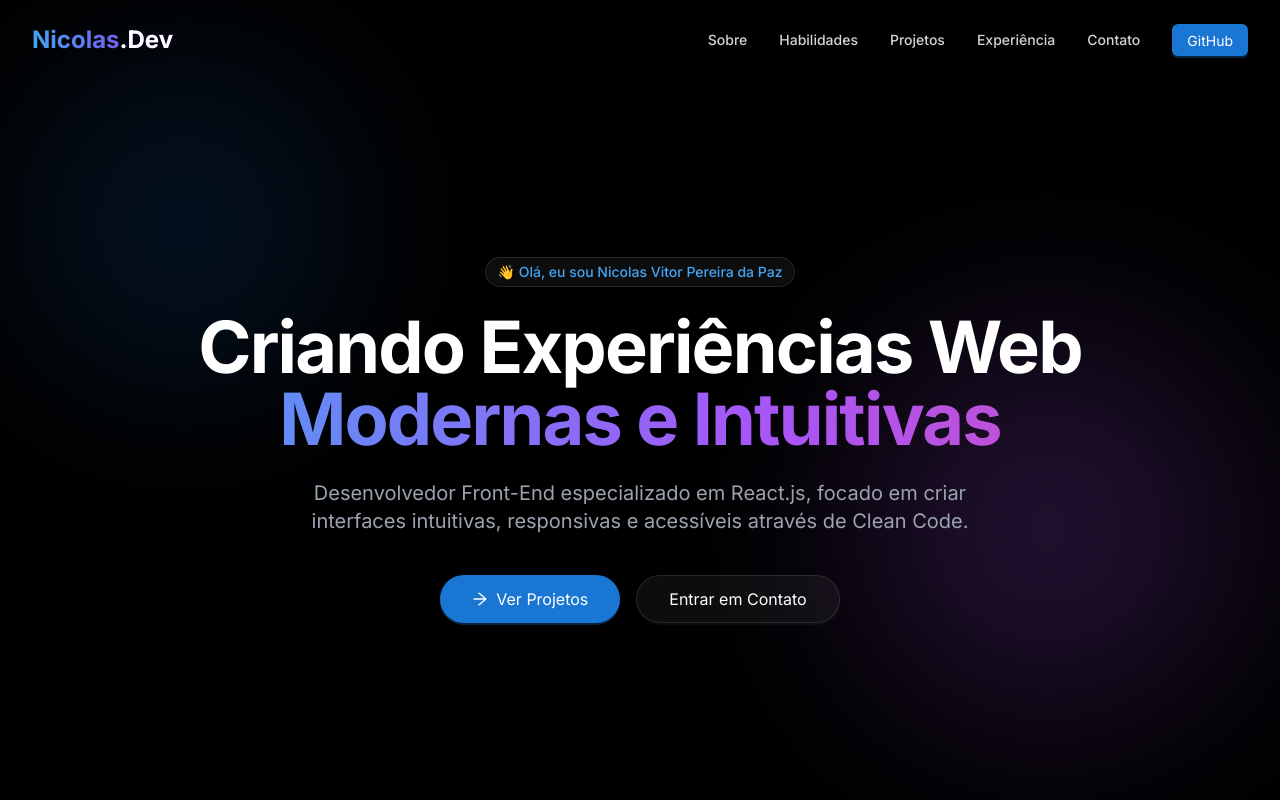
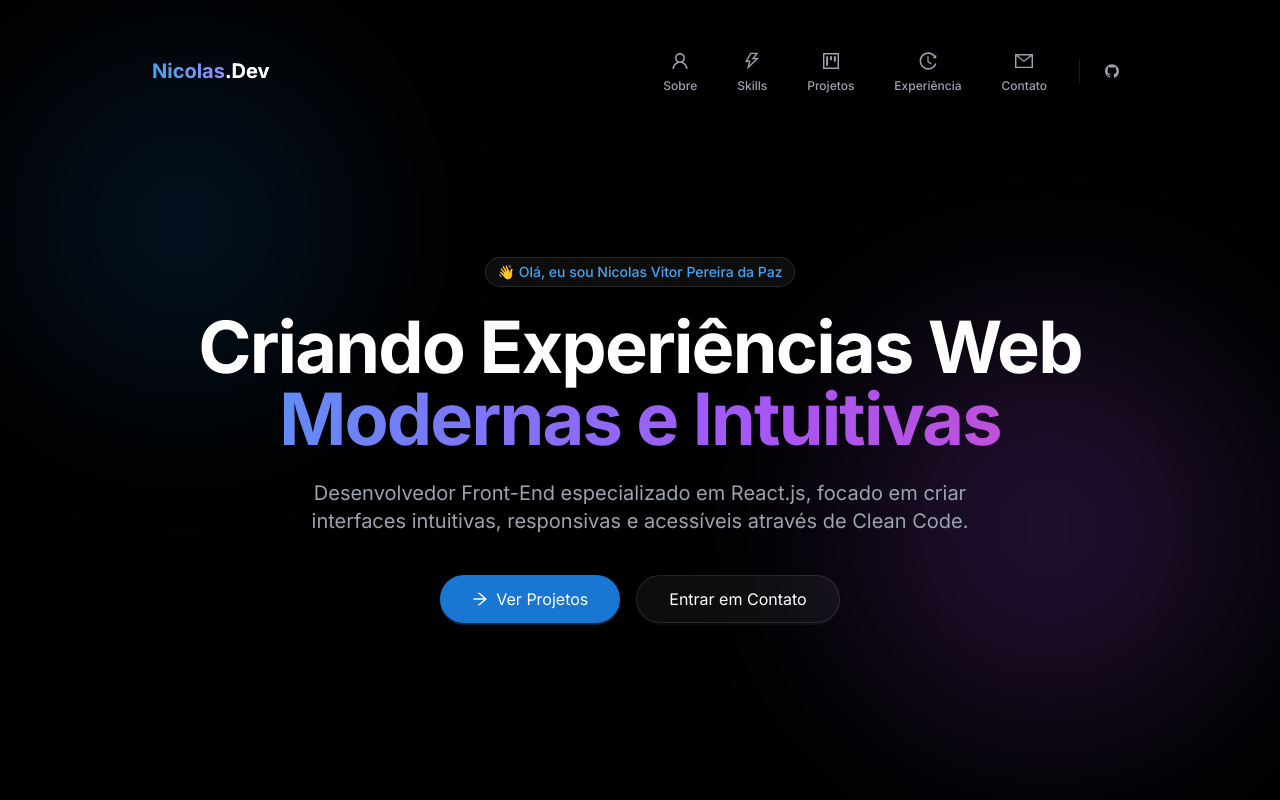
Before and after one commit to NicolasVitorP/Portfolio, a React (Vite) app: page / in a window 1280 px wide. Shown: the top 800 px of the page. Built offline with nearby package versions, Linux system fonts and the light colour scheme.

Commit message:
Novo design da barra de cima

```diff
--- a/src/components/layout/Navbar.jsx
+++ b/src/components/layout/Navbar.jsx
@@ -1,8 +1,16 @@
 
 import React, { useState, useEffect } from 'react';
 import { Button, Drawer } from 'antd';
-import { MenuOutlined } from '@ant-design/icons';
-import { motion, useScroll } from 'framer-motion';
+import {
+    MenuOutlined,
+    UserOutlined,
+    ThunderboltOutlined,
+    ProjectOutlined,
+    HistoryOutlined,
+    MailOutlined,
+    GithubOutlined
+} from '@ant-design/icons';
+import { motion } from 'framer-motion';
 
 const Navbar = () => {
     const [isScrolled, setIsScrolled] = useState(false);
@@ -17,11 +25,11 @@ const Navbar = () => {
     }, []);
 
     const navLinks = [
-        { name: 'Sobre', href: '#about' },
-        { name: 'Habilidades', href: '#skills' },
-        { name: 'Projetos', href: '#projects' },
-        { name: 'Experiência', href: '#experience' },
-        { name: 'Contato', href: '#contact' },
+        { name: 'Sobre', href: '#about', icon: <UserOutlined /> },
+        { name: 'Skills', href: '#skills', icon: <ThunderboltOutlined /> },
+        { name: 'Projetos', href: '#projects', icon: <ProjectOutlined /> },
+        { name: 'Experiência', href: '#experience', icon: <HistoryOutlined /> },
+        { name: 'Contato', href: '#contact', icon: <MailOutlined /> },
     ];
 
     const scrollToSection = (e, href) => {
@@ -34,84 +42,105 @@ const Navbar = () => {
     };
 
     return (
+        <div className="fixed w-full z-50 px-4 pt-6 pointer-events-none">
             <motion.nav
-            initial={{ y: -100 }}
-            animate={{ y: 0 }}
-            className={`fixed w-full z-50 transition-all duration-300 ${isScrolled
-                ? 'bg-[#0a0a0a]/80 backdrop-blur-md py-4 shadow-lg border-b border-white/10'
-                : 'bg-transparent py-6'
+                initial={{ y: -100, opacity: 0 }}
+                animate={{ y: 0, opacity: 1 }}
+                className={`max-w-5xl mx-auto pointer-events-auto transition-all duration-200 ease-out ${
+                    isScrolled
+                    ? 'bg-black/60 backdrop-blur-xl py-3 px-6 rounded-2xl shadow-[0_8px_32px_rgba(0,0,0,0.5)]'
+                    : 'bg-transparent py-4 px-6'
                 }`}
             >
-            <div className="max-w-7xl mx-auto px-4 md:px-8 flex justify-between items-center">
+                <div className="flex justify-between items-center">
                     <a
                         href="#"
                         onClick={(e) => scrollToSection(e, '#hero')}
-                    className="text-2xl font-bold bg-clip-text text-transparent bg-gradient-to-r from-primary-light to-purple-600"
+                        className="text-xl font-bold bg-clip-text text-transparent bg-gradient-to-r from-primary-light to-purple-400"
                     >
                         Nicolas<span className="text-white">.Dev</span>
                     </a>
 
                     {/* Desktop Menu */}
-                <div className="hidden md:flex items-center gap-8">
+                    <div className="hidden md:flex items-center gap-2">
                         {navLinks.map((link) => (
                             <a
                                 key={link.name}
                                 href={link.href}
                                 onClick={(e) => scrollToSection(e, link.href)}
-                            className="text-gray-300 hover:text-white transition-colors relative group text-sm font-medium"
+                                className="flex flex-col items-center px-4 py-2 text-gray-400 hover:text-white transition-all group relative"
                             >
+                                <span className="text-lg mb-0.5 group-hover:scale-110 transition-transform">
+                                    {link.icon}
+                                </span>
+                                <span className="text-[10px] uppercase tracking-wider font-semibold opacity-0 group-hover:opacity-100 transition-opacity absolute -bottom-1">
                                     {link.name}
-                            <span className="absolute -bottom-1 left-0 w-0 h-0.5 bg-primary transition-all group-hover:w-full" />
+                                </span>
+                                <span className="text-xs font-medium group-hover:opacity-0 transition-opacity">
+                                    {link.name}
+                                </span>
+                                <span className="absolute inset-0 bg-white/5 rounded-xl opacity-0 group-hover:opacity-100 transition-opacity -z-10" />
                             </a>
                         ))}
+
+                        <div className="w-px h-6 bg-white/10 mx-2" />
+
                         <Button
-                        type="primary"
+                            type="text"
+                            icon={<GithubOutlined className="text-xl" />}
                             href="https://github.com/NicolasVitorP"
                             target="_blank"
-                        className="bg-primary hover:bg-primary-hover border-none"
-                        aria-label="Visitar perfil no GitHub"
-                    >
-                        GitHub
-                    </Button>
+                            className="text-gray-400 hover:text-white flex items-center justify-center p-2 rounded-xl hover:bg-white/5 transition-all"
+                            aria-label="GitHub"
+                        />
                     </div>
 
                     {/* Mobile Menu Toggle */}
                     <Button
-                    className="md:hidden text-white border-white/20"
+                        className="md:hidden text-white border-none bg-white/5 hover:bg-white/10"
                         type="text"
                         icon={<MenuOutlined />}
                         onClick={() => setMobileMenuOpen(true)}
-                    aria-label="Abrir menu de navegação"
                     />
+                </div>
 
                 {/* Mobile Drawer */}
                 <Drawer
-                    title={<span className="text-white">Menu</span>}
+                    title={<span className="text-white font-bold">Menu Principal</span>}
                     placement="right"
                     onClose={() => setMobileMenuOpen(false)}
                     open={mobileMenuOpen}
                     styles={{
-                        body: { backgroundColor: '#121212', padding: 0 },
-                        header: { backgroundColor: '#121212', borderBottom: '1px solid rgba(255,255,255,0.1)' },
-                        content: { backgroundColor: '#121212' }
+                        body: { backgroundColor: '#0a0a0a', padding: '1.5rem 0' },
+                        header: { backgroundColor: '#0a0a0a', borderBottom: '1px solid rgba(255,255,255,0.05)' },
+                        content: { backgroundColor: '#0a0a0a' }
                     }}
-                    closeIcon={<span className="text-white">✕</span>}
+                    closeIcon={<span className="text-white text-xl">✕</span>}
                 >
-                    <div className="flex flex-col p-4">
+                    <div className="flex flex-col gap-2 px-4">
                         {navLinks.map((link) => (
                             <a
                                 key={link.name}
                                 href={link.href}
                                 onClick={(e) => scrollToSection(e, link.href)}
-                                className="py-4 text-gray-300 hover:text-white border-b border-white/5 text-lg"
+                                className="flex items-center gap-4 p-4 text-gray-300 hover:text-white hover:bg-white/5 rounded-xl transition-all text-lg font-medium"
                             >
+                                <span className="text-xl text-primary-light">{link.icon}</span>
                                 {link.name}
                             </a>
                         ))}
+                        <a
+                            href="https://github.com/NicolasVitorP"
+                            target="_blank"
+                            className="flex items-center gap-4 p-4 text-gray-300 hover:text-white hover:bg-white/5 rounded-xl transition-all text-lg font-medium mt-4 border-t border-white/5 pt-8"
+                        >
+                            <GithubOutlined className="text-xl" />
+                            GitHub Profile
+                        </a>
                     </div>
                 </Drawer>
+            </motion.nav>
         </div>
-        </motion.nav>
     );
 };
 
```
Lines whose indentation alone changed are shown as unchanged.
